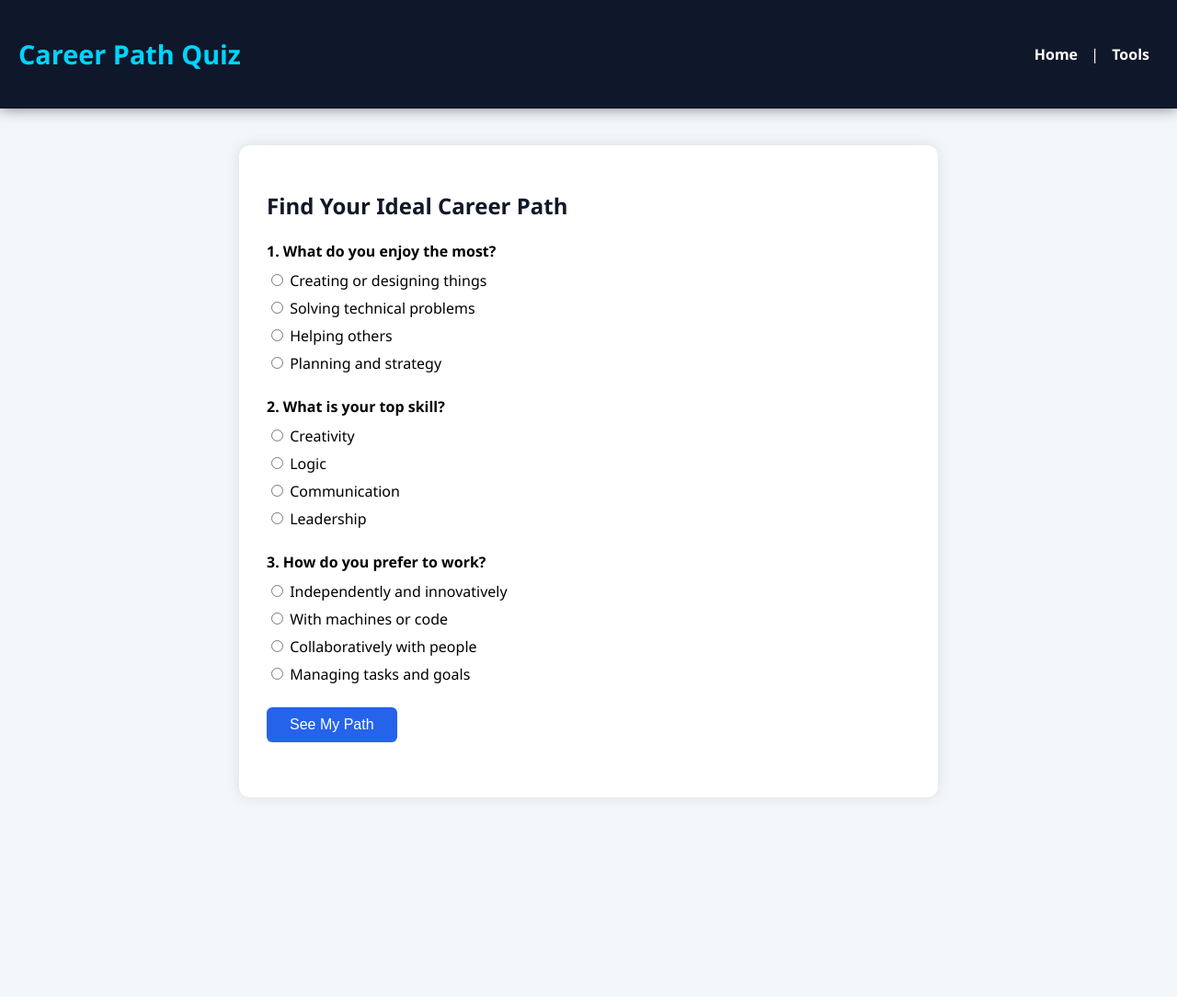
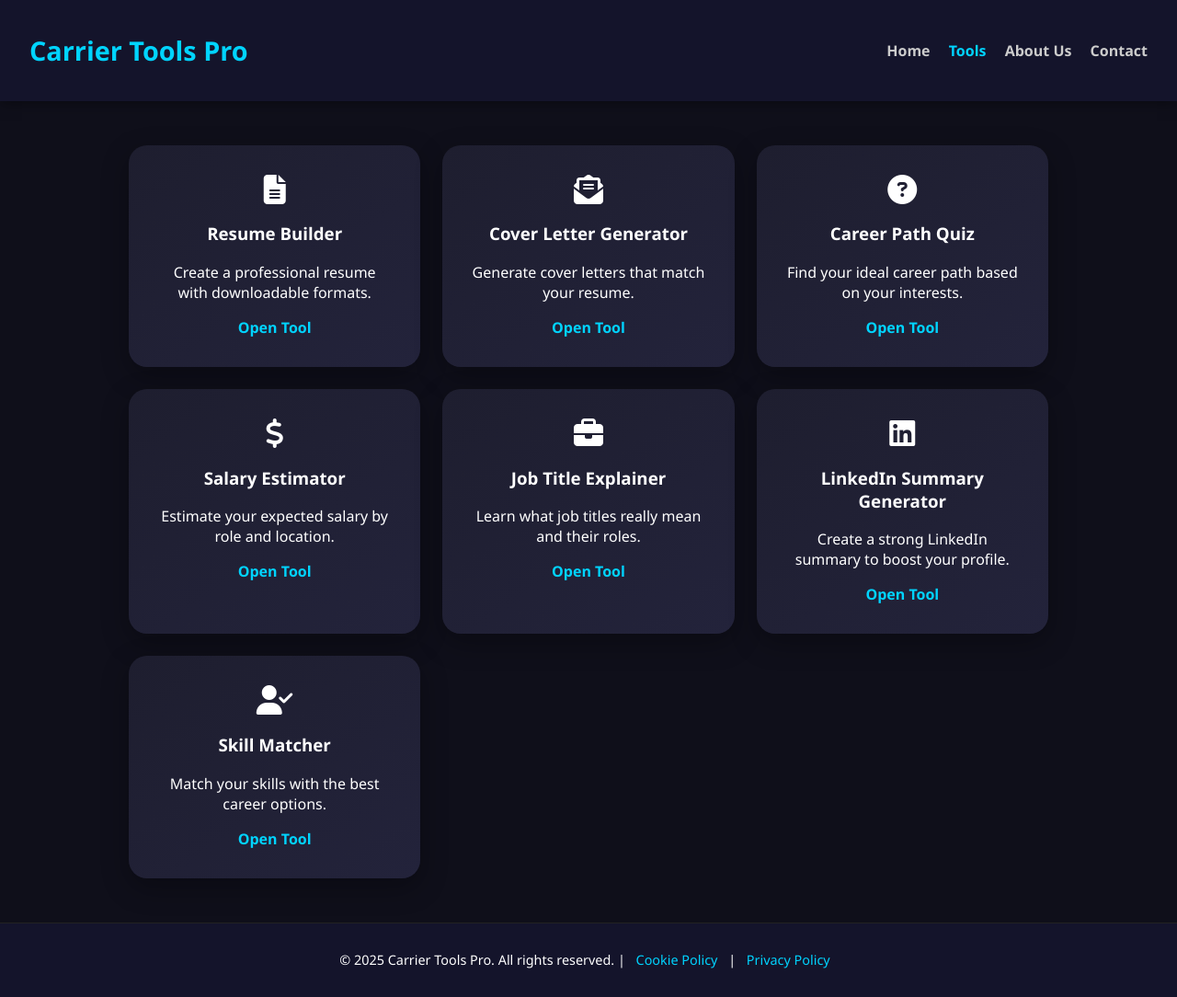
Before and after one commit to ron424242/carrier-tools-pro, a plain HTML site: page tools.html in a window 1280 px wide. Shown: the whole page at 92% size. Before the commit the page ends 907 px from the top, so only its background shows below. Drawn offline with Linux system fonts and the light colour scheme.

Commit message:
Update tools.html

```diff
--- a/tools.html
+++ b/tools.html
@@ -1,155 +1,65 @@
-<!DOCTYPE html>
-<html lang="en">
+<!DOCTYPE html><html lang="en">
 <head>
   <meta charset="UTF-8" />
-  <meta name="viewport" content="width=device-width, initial-scale=1.0"/>
-  <meta name="description" content="Take the Career Path Quiz to discover your ideal career path based on your personality and preferences.">
-  <meta name="keywords" content="Career Path Quiz, Job Fit Test, Career Suggestions, Carrier Tools Pro">
-  <meta name="author" content="Carrier Tools Pro">
-  <title>Career Path Quiz - Carrier Tools Pro</title>
-  <link rel="stylesheet" href="style.css">
-  <style>
-    body {
-      font-family: 'Segoe UI', sans-serif;
-      background-color: #f4f7fa;
-      color: #000;
-      padding: 0;
-      margin: 0;
-    }
-    header {
-      background-color: #0f172a;
-      color: white;
-      padding: 20px;
-      text-align: center;
-    }
-    header nav a {
-      color: white;
-      margin: 0 10px;
-      text-decoration: none;
-    }
-    .quiz-container {
-      background: white;
-      margin: 40px auto;
-      padding: 30px;
-      max-width: 700px;
-      border-radius: 12px;
-      box-shadow: 0 0 15px rgba(0,0,0,0.1);
-    }
-    .quiz-container h2 {
-      margin-bottom: 20px;
-      font-size: 24px;
-      color: #111827;
-    }
-    .question {
-      margin-bottom: 25px;
-    }
-    .question h4 {
-      margin-bottom: 10px;
-      color: #000;
-    }
-    .question label {
-      display: block;
-      margin-bottom: 8px;
-      font-weight: 500;
-    }
-    .btn {
-      background-color: #2563eb;
-      color: #fff;
-      border: none;
-      padding: 10px 25px;
-      border-radius: 6px;
-      cursor: pointer;
-      font-size: 16px;
-    }
-    .btn:hover {
-      background-color: #1e40af;
-    }
-    #result {
-      margin-top: 30px;
-      font-size: 18px;
-      font-weight: bold;
-      color: #0f172a;
-    }
-    @media (max-width: 600px) {
-      .quiz-container {
-        padding: 20px;
-      }
-    }
-  </style>
+  <meta name="viewport" content="width=device-width, initial-scale=1.0" />
+  <title>Carrier Tools Pro - Tools</title>
+  <link rel="stylesheet" href="style.css" />
+  <link rel="stylesheet" href="https://cdnjs.cloudflare.com/ajax/libs/font-awesome/6.5.0/css/all.min.css" />
 </head>
 <body>
-
   <header>
-    <h1>Career Path Quiz</h1>
+    <h1>Carrier Tools Pro</h1>
     <nav>
-      <a href="index.html">Home</a> |
-      <a href="tools.html">Tools</a>
+      <a href="index.html">Home</a>
+      <a href="tools.html" class="active">Tools</a>
+      <a href="about.html">About Us</a>
+      <a href="contact.html">Contact</a>
     </nav>
-  </header>
-
-  <div class="quiz-container">
-    <h2>Find Your Ideal Career Path</h2>
-    <form id="quizForm">
-      <div class="question">
-        <h4>1. What do you enjoy the most?</h4>
-        <label><input type="radio" name="q1" value="creative"> Creating or designing things</label>
-        <label><input type="radio" name="q1" value="technical"> Solving technical problems</label>
-        <label><input type="radio" name="q1" value="people"> Helping others</label>
-        <label><input type="radio" name="q1" value="business"> Planning and strategy</label>
-      </div>
-
-      <div class="question">
-        <h4>2. What is your top skill?</h4>
-        <label><input type="radio" name="q2" value="creative"> Creativity</label>
-        <label><input type="radio" name="q2" value="technical"> Logic</label>
-        <label><input type="radio" name="q2" value="people"> Communication</label>
-        <label><input type="radio" name="q2" value="business"> Leadership</label>
-      </div>
-
-      <div class="question">
-        <h4>3. How do you prefer to work?</h4>
-        <label><input type="radio" name="q3" value="creative"> Independently and innovatively</label>
-        <label><input type="radio" name="q3" value="technical"> With machines or code</label>
-        <label><input type="radio" name="q3" value="people"> Collaboratively with people</label>
-        <label><input type="radio" name="q3" value="business"> Managing tasks and goals</label>
-      </div>
-
-      <button type="button" class="btn" onclick="calculateResult()">See My Path</button>
-    </form>
-
-    <div id="result"></div>
-  </div>
-
-  <script>
-    function calculateResult() {
-      const score = { creative: 0, technical: 0, people: 0, business: 0 };
-      const answers = [
-        document.querySelector('input[name="q1"]:checked'),
-        document.querySelector('input[name="q2"]:checked'),
-        document.querySelector('input[name="q3"]:checked')
-      ];
-
-      if (answers.some(a => a === null)) {
-        document.getElementById('result').innerText = 'Please answer all questions.';
-        return;
-      }
-
-      answers.forEach(a => {
-        score[a.value]++;
-      });
-
-      const topCategory = Object.keys(score).reduce((a, b) => score[a] > score[b] ? a : b);
-
-      const careerSuggestions = {
-        creative: 'You might enjoy careers in design, writing, or media.',
-        technical: 'You’re well-suited for roles in tech, engineering, or analysis.',
-        people: 'You may thrive in roles like teaching, HR, or counseling.',
-        business: 'You are likely to do well in business, strategy, or marketing.'
-      };
-
-      document.getElementById('result').innerText = careerSuggestions[topCategory];
-    }
-  </script>
-
+  </header>  <section class="tools-wrapper">
+    <div class="tool-card">
+      <i class="fas fa-file-alt fa-2x"></i>
+      <h3>Resume Builder</h3>
+      <p>Create a professional resume with downloadable formats.</p>
+      <a href="resume_builder.html">Open Tool</a>
+    </div>
+    <div class="tool-card">
+      <i class="fas fa-envelope-open-text fa-2x"></i>
+      <h3>Cover Letter Generator</h3>
+      <p>Generate cover letters that match your resume.</p>
+      <a href="cover_letter_generator.html">Open Tool</a>
+    </div>
+    <div class="tool-card">
+      <i class="fas fa-question-circle fa-2x"></i>
+      <h3>Career Path Quiz</h3>
+      <p>Find your ideal career path based on your interests.</p>
+      <a href="career_path_quiz.html">Open Tool</a>
+    </div>
+    <div class="tool-card">
+      <i class="fas fa-dollar-sign fa-2x"></i>
+      <h3>Salary Estimator</h3>
+      <p>Estimate your expected salary by role and location.</p>
+      <a href="salary_estimator.html">Open Tool</a>
+    </div>
+    <div class="tool-card">
+      <i class="fas fa-briefcase fa-2x"></i>
+      <h3>Job Title Explainer</h3>
+      <p>Learn what job titles really mean and their roles.</p>
+      <a href="job_title_explainer.html">Open Tool</a>
+    </div>
+    <div class="tool-card">
+      <i class="fab fa-linkedin fa-2x"></i>
+      <h3>LinkedIn Summary Generator</h3>
+      <p>Create a strong LinkedIn summary to boost your profile.</p>
+      <a href="linkedin_summary_generator.html">Open Tool</a>
+    </div>
+    <div class="tool-card">
+      <i class="fas fa-user-check fa-2x"></i>
+      <h3>Skill Matcher</h3>
+      <p>Match your skills with the best career options.</p>
+      <a href="skill_matcher.html">Open Tool</a>
+    </div>
+  </section>  <footer>
+    <p>&copy; 2025 Carrier Tools Pro. All rights reserved. | <a href="cookie-policy.html">Cookie Policy</a> | <a href="privacy-policy.html">Privacy Policy</a></p>
+  </footer>
 </body>
 </html>
```
